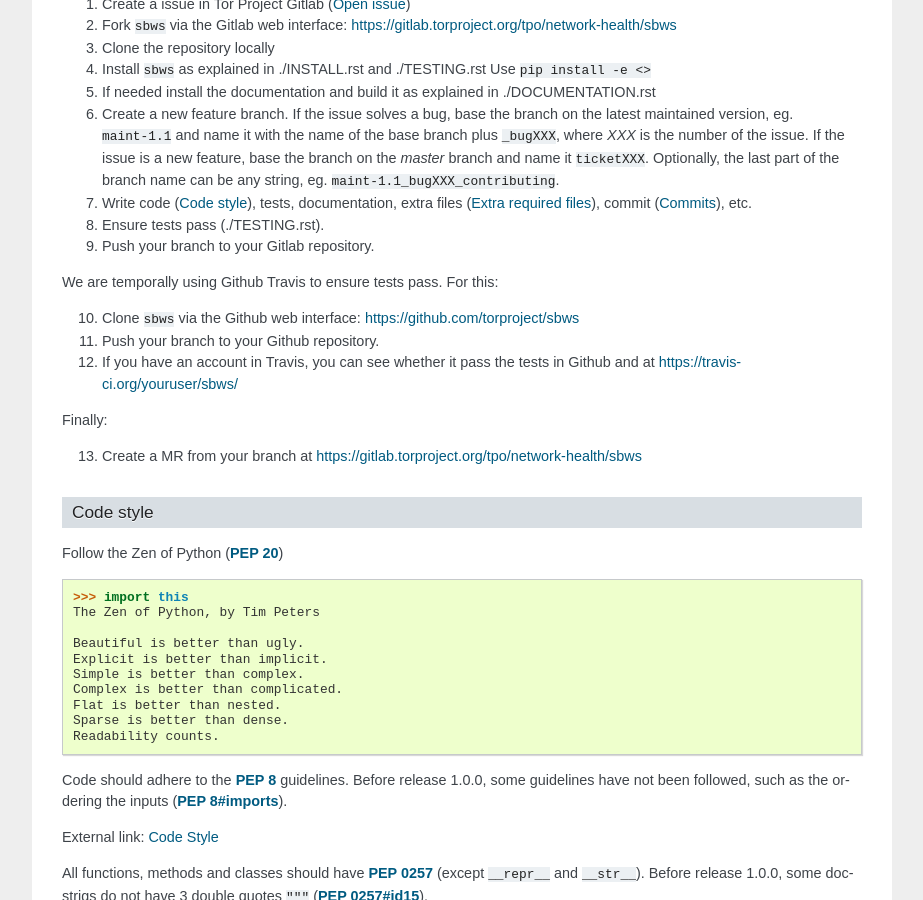
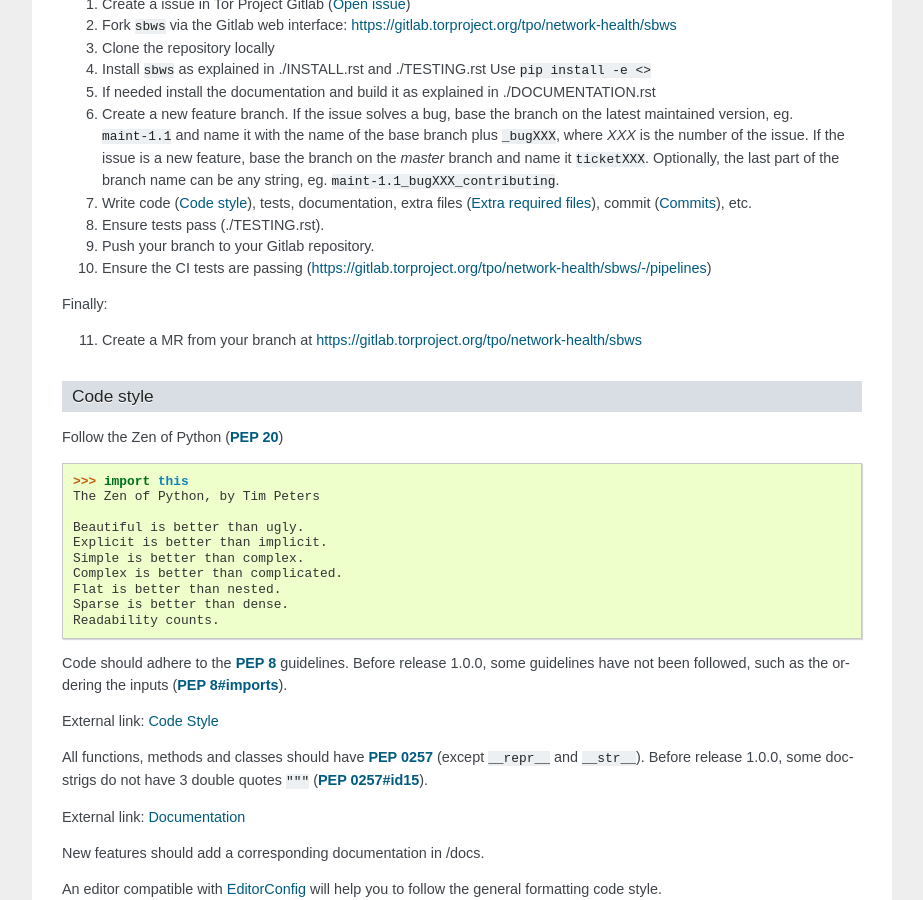
Before and after one commit to torproject/sbws, a Sphinx documentation site: the page built from docs/source/contributing.rst, in a window 1280 px wide and 900 px high, scrolled down 775 px. Shown: the whole window, without its empty margins (198-1121 px from the left). Built offline with Sphinx 7.4.7, drawn with Linux system fonts in a browser that asks for light colours; formulas are drawn with MathJax 3.

Commit message:
fix: doc: No need to use Travis anymore

```diff
--- a/docs/source/contributing.rst
+++ b/docs/source/contributing.rst
@@ -63,19 +63,12 @@ Steps to create a MR
    extra files (:ref:`extrafiles-ref`), commit (:ref:`commits-ref`), etc.
 8. Ensure tests pass (./TESTING.rst).
 9. Push your branch to your Gitlab repository.
-
-We are temporally using Github Travis to ensure tests pass. For this:
-
-10. Clone ``sbws`` via the Github web interface:
-    https://github.com/torproject/sbws
-11. Push your branch to your Github repository.
-
-12. If you have an account in Travis, you can see whether it pass the tests in
-    Github and at https://travis-ci.org/youruser/sbws/
+10. Ensure the CI tests are passing
+    (https://gitlab.torproject.org/tpo/network-health/sbws/-/pipelines)
 
 Finally:
 
-13. Create a MR from your branch at
+11. Create a MR from your branch at
     https://gitlab.torproject.org/tpo/network-health/sbws
 
 
```
